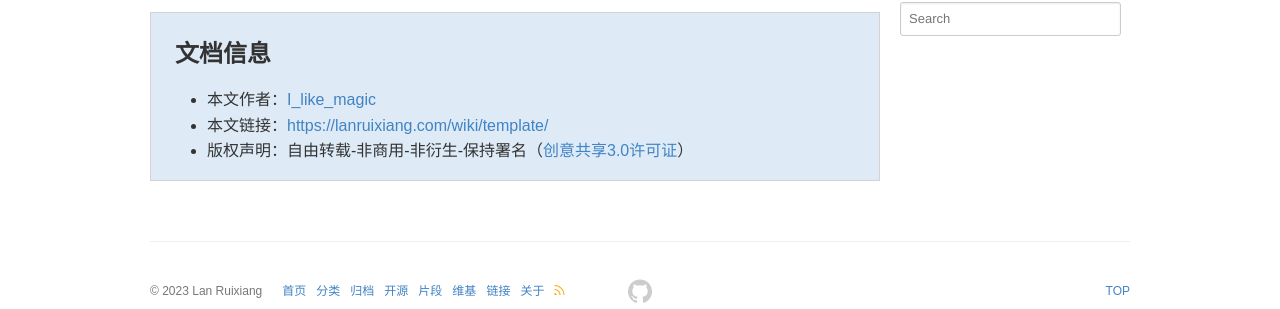
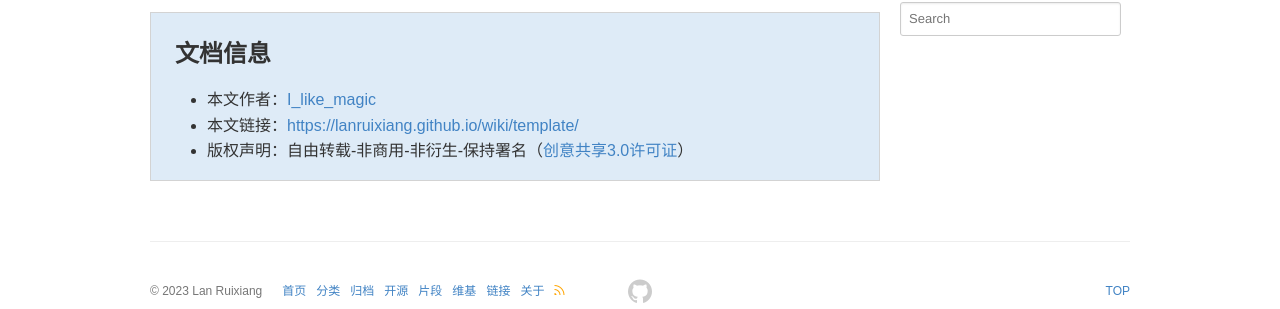
Before and after one commit to lanruixiang/lanruixiang.github.io, a Jekyll site: the page built from _wiki/template.md, in a window 1280 px wide. Shown: the part 266-575 px from the top of the page. Built offline with Jekyll 4.4.1, drawn with Linux system fonts in a browser that asks for light colours; comment, search, counter and statistics services are not loaded; a style sheet for code colours, icons or effects is not loaded; some of the changed lines change nothing that is shown.

Commit message:
Update _config.yml

```diff
--- a/_config.yml
+++ b/_config.yml
@@ -2,7 +2,7 @@
 #   Main Configs   #
 # ---------------- #
 baseurl:
-url: https://lanruixiang.com
+url: https://lanruixiang.github.io
 date_format: "ordinal"
 title: lanruixiang
 subtitle: "I_like_magic"
```
